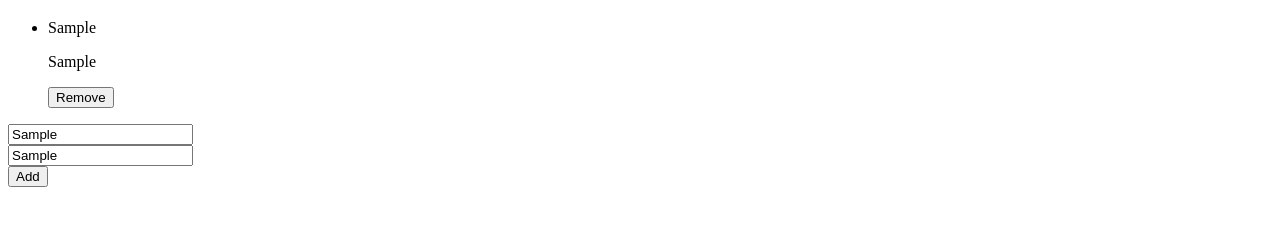
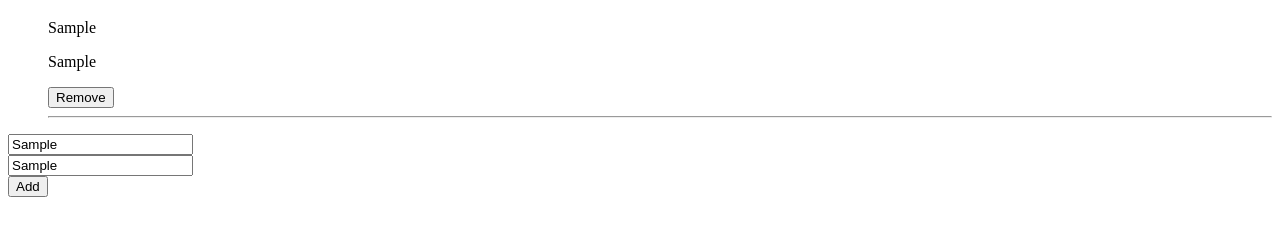
Before and after one commit to wadaudzai/Awesome-Books, a website: page index.html in a window 1280 px wide. Both pictures are taken after typing "Sample", "Sample" into the empty fields and a click on the button "Add". Shown: the part 61-296 px from the top of the page. Drawn offline with Linux system fonts and the light colour scheme.

Commit message:
Add README.md and style.css

```diff
--- a/index.html
+++ b/index.html
@@ -5,6 +5,7 @@
     <meta http-equiv="X-UA-Compatible" content="IE=edge">
     <meta name="viewport" content="width=device-width, initial-scale=1.0">
     <title>Document</title>
+    <link rel="stylesheet" href="style.css">
 </head>
 <body>
     <h1>Awesome Books</h1>
--- a/script.js
+++ b/script.js
@@ -10,6 +10,7 @@ const refreshBookList = () => {
                     <p>${books[i].title}</p>
                     <p>${books[i].author}</p>
                     <button type="button" class="remove" data-index = "${i}">Remove</button>
+                    <hr>
         </li>
         `;
 
--- /dev/null
+++ b/style.css
@@ -0,0 +1,3 @@
+ul {
+    list-style: none;
+}
```
Also changed, not shown: README.md, 1 other file.
